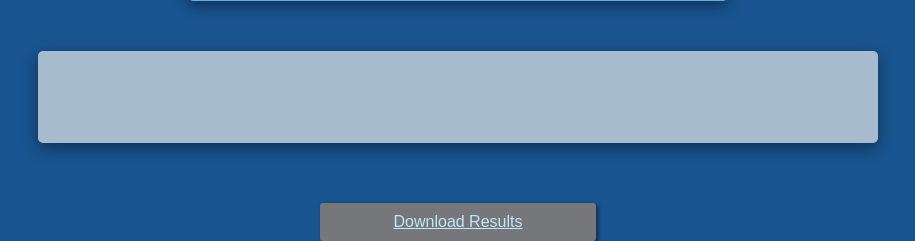
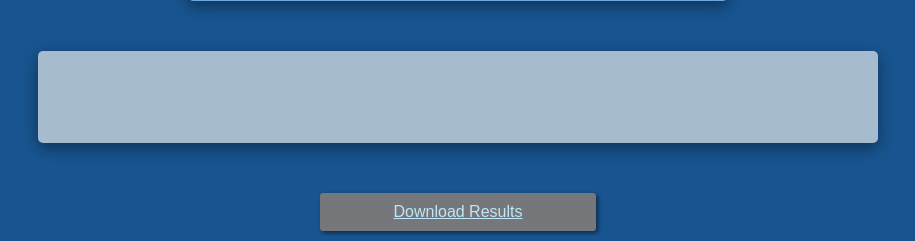
Before and after one commit to avitakku/position_description_generator, a Flask app: page / in a window 1280 px wide. Shown: the part 709-950 px from the top of the page, without its empty margins (182-1097 px from the left). Run offline with Flask 2, Linux system fonts and the light colour scheme.

Commit message:
Update style.css

```diff
--- a/static/css/style.css
+++ b/static/css/style.css
@@ -1,4 +1,3 @@
-
 /* style.css */
 
 :root {
@@ -173,10 +172,7 @@
     display: flex;
     align-items: center;
     justify-content: center;
-  }
-
-#downloadButton{
-    margin-top: 10px;
+    margin-bottom: 5px;
     font-family: var(--font-primary);
     width: 20%;
     padding: 10px;
```
